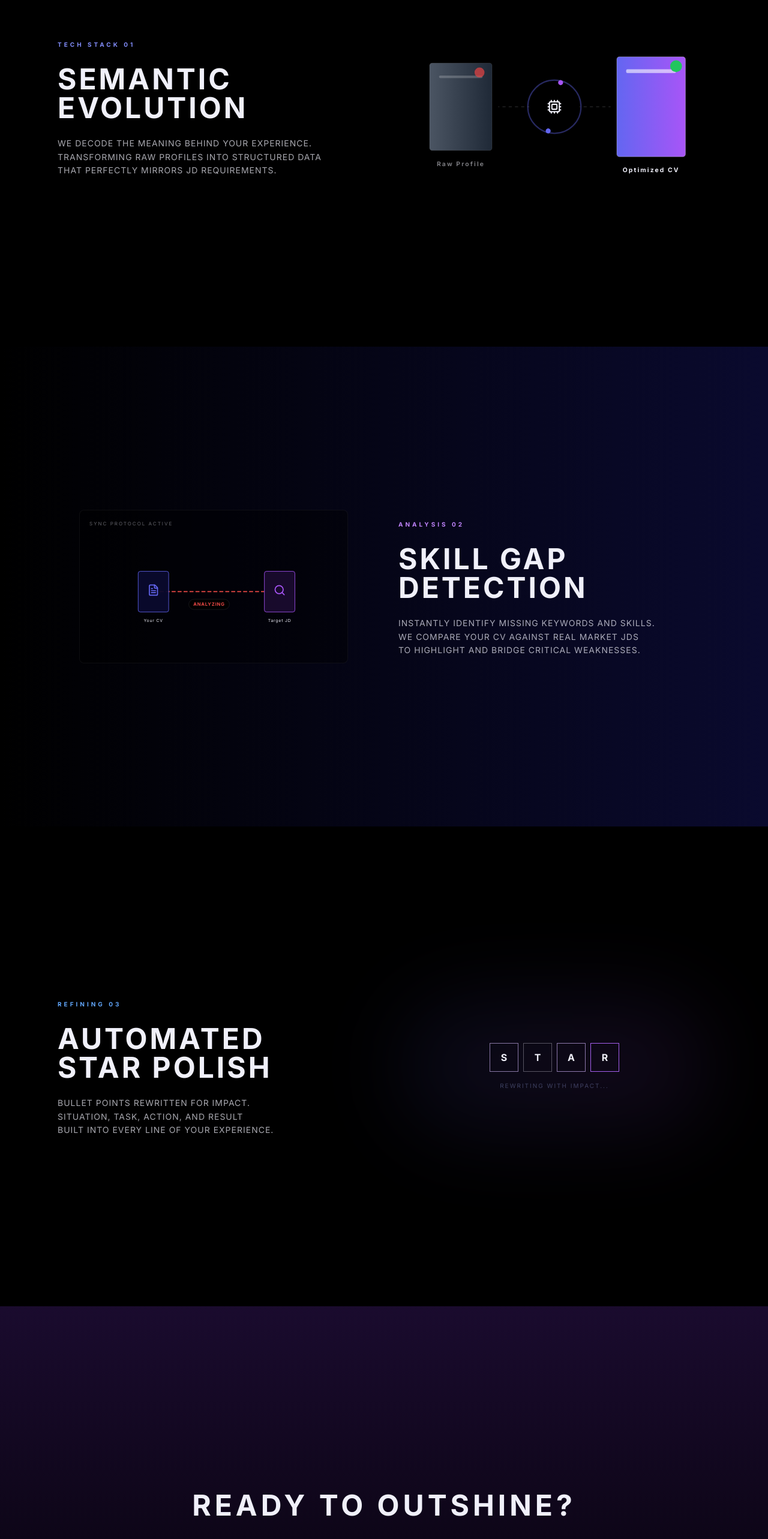
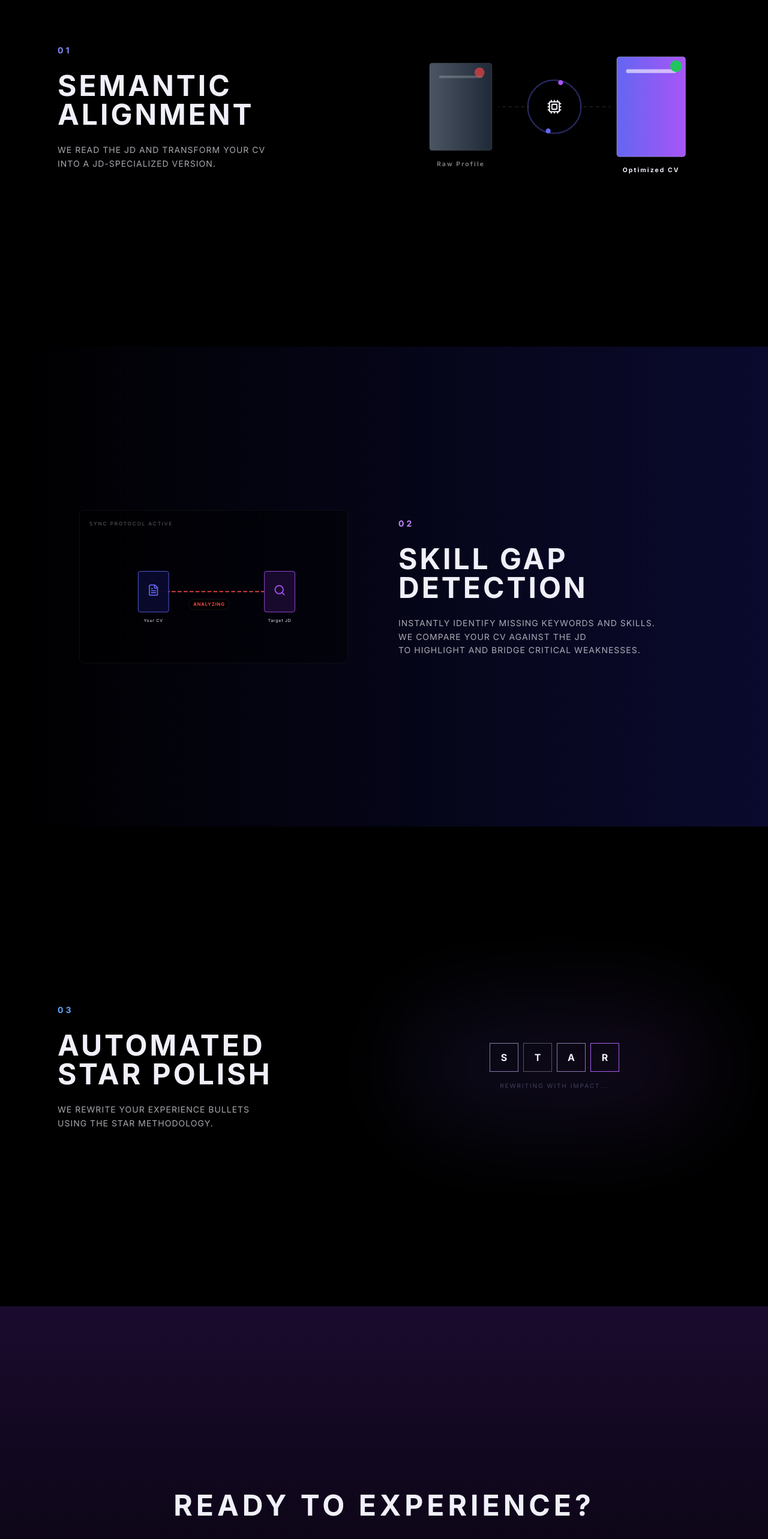
Before and after one commit to BrdH7940/Radiance, a Next.js app in the folder apps/web/: page / in a window 1280 px wide. Shown: the part 1022-3588 px from the top of the page at 60% size. Built offline with nearby package versions, Linux system fonts and the light colour scheme; no server answers.

Commit message:
Misc: Change landing page words

```diff
--- a/apps/web/components/landing/LandingPage.tsx
+++ b/apps/web/components/landing/LandingPage.tsx
@@ -78,7 +78,9 @@ export default function LandingPage() {
                     <div className="w-8 h-8 bg-gradient-to-br from-indigo-500 to-purple-600 rounded-sm flex items-center justify-center">
                         <Zap size={18} fill="white" color="white" />
                     </div>
-                    <span className="text-xl font-bold tracking-[3px] uppercase">Radiance</span>
+                    <span className="text-xl font-bold tracking-[3px] uppercase">
+                        Radiance
+                    </span>
                 </div>
                 <GhostButton onClick={goToLogin}>Get started</GhostButton>
             </nav>
@@ -91,9 +93,18 @@ export default function LandingPage() {
                         <motion.div
                             key={i}
                             className="absolute bg-white rounded-full"
-                            style={{ width: p.width, height: p.height, left: p.left, top: p.top }}
+                            style={{
+                                width: p.width,
+                                height: p.height,
+                                left: p.left,
+                                top: p.top,
+                            }}
                             animate={{ y: [0, -100], opacity: [0, 1, 0] }}
-                            transition={{ duration: p.duration, repeat: Infinity, ease: 'linear' }}
+                            transition={{
+                                duration: p.duration,
+                                repeat: Infinity,
+                                ease: 'linear',
+                            }}
                         />
                     ))}
                 </div>
@@ -110,7 +121,9 @@ export default function LandingPage() {
                         Radiance bypasses the ATS barrier <br />
                         Using semantic intelligence and STAR alignment.
                     </p>
-                    <GhostButton onClick={goToLogin}>Launch Mission</GhostButton>
+                    <GhostButton onClick={goToLogin}>
+                        Launch Mission
+                    </GhostButton>
                 </motion.div>
                 <motion.div
                     animate={{ y: [0, 10, 0] }}
@@ -121,18 +134,19 @@ export default function LandingPage() {
                 </motion.div>
             </section>
 
-            {/* Feature 1: Semantic Evolution */}
+            {/* Feature 1: Semantic Alignment */}
             <section className="min-h-screen flex items-center px-8 md:px-24 bg-black">
                 <div className="grid md:grid-cols-2 gap-12 items-center w-full">
                     <div className="order-2 md:order-1 space-y-6">
-                        <span className="text-[10px] tracking-[4px] text-indigo-400 uppercase font-bold">Tech Stack 01</span>
+                        <span className="text-sm tracking-[4px] text-indigo-400 uppercase font-bold">
+                            01
+                        </span>
                         <h2 className="text-3xl md:text-5xl font-bold tracking-[4px] uppercase leading-tight">
-                            Semantic <br /> Evolution
+                            Semantic <br /> Alignment
                         </h2>
                         <p className="text-sm tracking-[1px] uppercase opacity-70 leading-relaxed max-w-md">
-                            We decode the meaning behind your experience. <br />
-                            Transforming raw profiles into structured data <br />
-                            That perfectly mirrors JD requirements.
+                            We read the JD and transform your CV <br />
+                            into a JD-specialized version.
                         </p>
                     </div>
                     <div className="order-1 md:order-2 flex justify-center">
@@ -148,14 +162,17 @@ export default function LandingPage() {
                         <SkillGapAnimation />
                     </div>
                     <div className="space-y-6">
-                        <span className="text-[10px] tracking-[4px] text-purple-400 uppercase font-bold">Analysis 02</span>
+                        <span className="text-sm tracking-[4px] text-purple-400 uppercase font-bold">
+                            02
+                        </span>
                         <h2 className="text-3xl md:text-5xl font-bold tracking-[4px] uppercase leading-tight">
                             Skill Gap <br /> Detection
                         </h2>
                         <p className="text-sm tracking-[1px] uppercase opacity-70 leading-relaxed max-w-md">
-                            Instantly identify missing keywords and skills. <br />
-                            We compare your CV against real market JDs <br />
-                            To highlight and bridge critical weaknesses.
+                            Instantly identify missing keywords and skills.{' '}
+                            <br />
+                            We compare your CV against the JD <br />
+                            to highlight and bridge critical weaknesses.
                         </p>
                     </div>
                 </div>
@@ -165,14 +182,15 @@ export default function LandingPage() {
             <section className="min-h-screen flex items-center px-8 md:px-24 bg-black">
                 <div className="grid md:grid-cols-2 gap-12 items-center w-full">
                     <div className="order-2 md:order-1 space-y-6">
-                        <span className="text-[10px] tracking-[4px] text-blue-400 uppercase font-bold">Refining 03</span>
+                        <span className="text-sm tracking-[4px] text-blue-400 uppercase font-bold">
+                            03
+                        </span>
                         <h2 className="text-3xl md:text-5xl font-bold tracking-[4px] uppercase leading-tight">
                             Automated <br /> STAR Polish
                         </h2>
                         <p className="text-sm tracking-[1px] uppercase opacity-70 leading-relaxed max-w-md">
-                            Bullet points rewritten for impact. <br />
-                            Situation, Task, Action, and Result <br />
-                            Built into every line of your experience.
+                            We rewrite your experience bullets <br />
+                            using the STAR methodology.
                         </p>
                     </div>
                     <div className="order-1 md:order-2 flex justify-center">
@@ -189,12 +207,16 @@ export default function LandingPage() {
                     transition={{ duration: 0.6 }}
                     className="space-y-8"
                 >
-                    <h2 className="text-3xl md:text-5xl font-bold tracking-[6px] uppercase">Ready to outshine?</h2>
+                    <h2 className="text-3xl md:text-5xl font-bold tracking-[6px] uppercase">
+                        Ready to Experience?
+                    </h2>
                     <p className="text-[12px] tracking-[2px] uppercase opacity-60">
-                        Join thousands of candidates reaching new heights.
+                        Join us to reach new heights.
                     </p>
                     <div className="flex flex-col md:flex-row gap-4 justify-center">
-                        <GhostButton onClick={goToLogin}>Get started now</GhostButton>
+                        <GhostButton onClick={goToLogin}>
+                            Get started now
+                        </GhostButton>
                     </div>
                 </motion.div>
             </section>
@@ -203,7 +225,7 @@ export default function LandingPage() {
             <footer className="py-12 px-8 border-t border-[#f0f0fa]/10 bg-black text-center">
                 <div className="max-w-7xl mx-auto flex flex-col items-center">
                     <div className="text-[10px] tracking-[2px] uppercase opacity-40">
-                        Radiance &copy; 2024 — Engineering the Future of Careers
+                        Radiance &copy; 2026 — Engineering the Future of Careers
                     </div>
                 </div>
             </footer>
```
